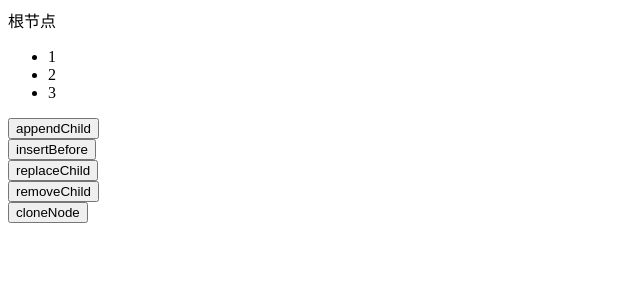
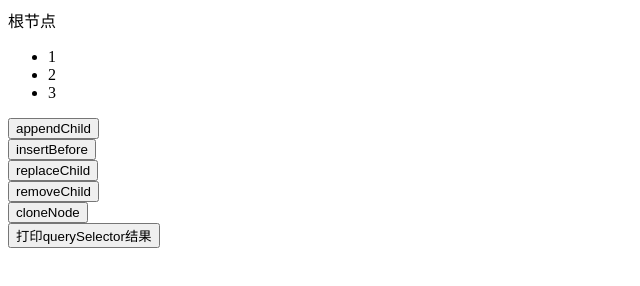
Before and after one commit to 2698747225/JS-es6, a plain HTML site: page Dom/原生节点操作.html in a window 1280 px wide. Shown: the whole page, without its empty margins (0-640 px from the left). Drawn offline with Linux system fonts and the light colour scheme.

Commit message:
feat(*):加了个查询

```diff
--- a/Dom/原生节点操作.html
+++ b/Dom/原生节点操作.html
@@ -26,6 +26,9 @@
     </div>
     <div>
         <button onclick="clonenode()">cloneNode</button>
+    </div>
+    <div>
+        <button onclick="querySelector()">打印querySelector结果</button>
     </div>
 </body>
 <script>
@@ -69,4 +72,10 @@
         var li = second.cloneNode(true);
         ul.appendChild(li);
     }
+    /**
+        querySelector 查找节点
+    */
+    function querySelector() {
+        console.log(document.querySelector('ul'));
+    }
 </script>
```
Also changed, not shown: 函数、继承/深拷贝.html (+1 -0 lines).
